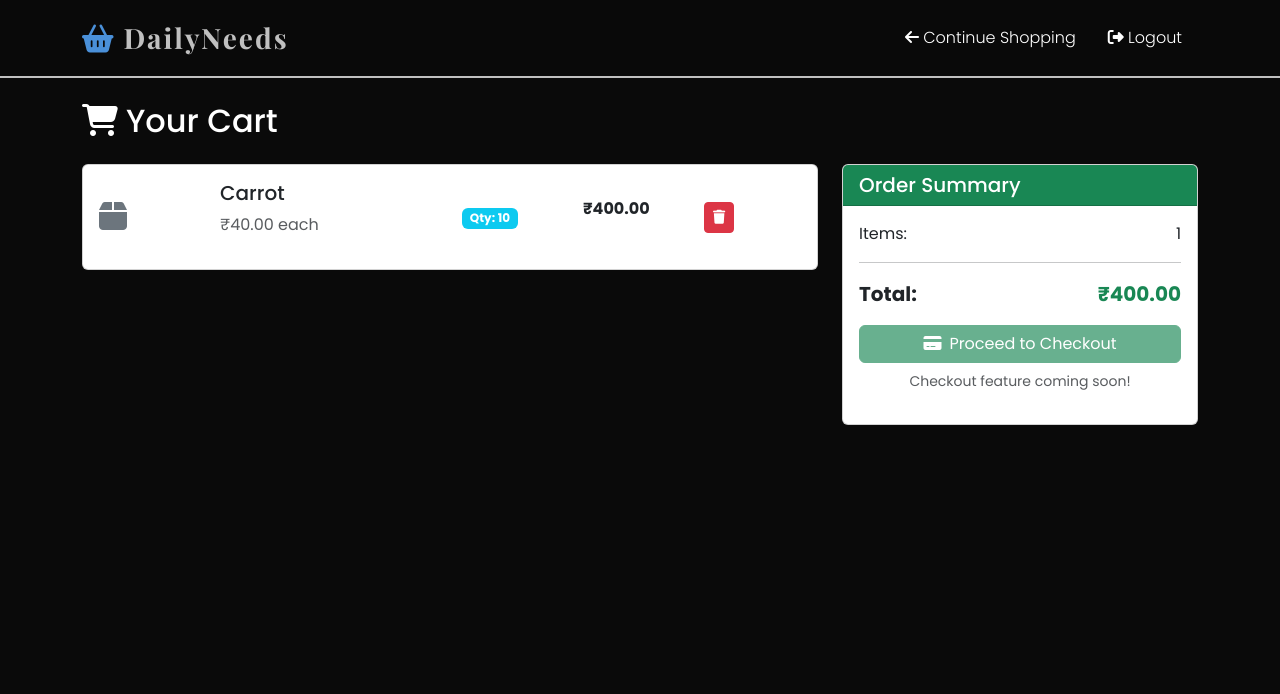
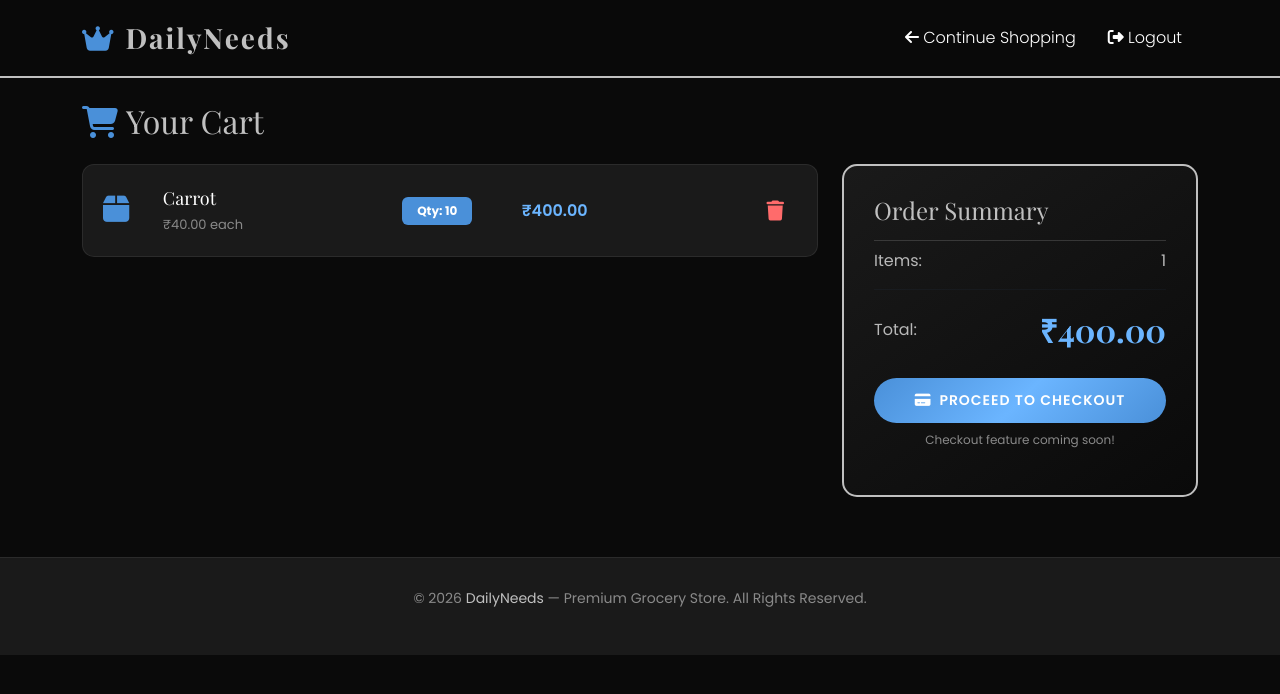
Before and after one commit to BRK-Devops/DailyNeeds-PHP-Docker, a PHP site: page /cart.php in a window 1280 px wide. Shown: the top 694 px of the page. Run offline with PHP 8.4, Linux system fonts and the light colour scheme; the visitor is signed in with stand-in values (Sample User, id 1); data comes from the database, SQL or seed files in the repository; tables that the repository leaves empty hold one stand-in row (values such as "Sample post").

Commit message:
Update cart.php

```diff
--- a/cart.php
+++ b/cart.php
@@ -6,7 +6,6 @@ if(!isset($_SESSION['user_id'])) {
     exit();
 }
 
-// Get cart items
 $stmt = $pdo->prepare("
     SELECT c.id as cart_id, c.quantity, p.id as product_id, p.name, p.price, p.image
     FROM cart c
@@ -33,10 +32,10 @@ foreach($cart_items as $item) {
     <link href="css/style.css" rel="stylesheet">
 </head>
 <body>
-    <nav class="navbar navbar-expand-lg navbar-dark bg-success">
+    <nav class="navbar navbar-expand-lg">
         <div class="container">
             <a class="navbar-brand" href="dashboard.php">
-                <i class="fas fa-shopping-basket me-2"></i>DailyNeeds
+                <i class="fas fa-crown"></i>DailyNeeds
             </a>
             <button class="navbar-toggler" type="button" data-bs-toggle="collapse" data-bs-target="#navbarNav">
                 <span class="navbar-toggler-icon"></span>
@@ -59,83 +58,81 @@ foreach($cart_items as $item) {
     </nav>
 
     <div class="container mt-4">
-        <h2 class="mb-4"><i class="fas fa-shopping-cart me-2"></i>Your Cart</h2>
+        <h2 class="mb-4" style="font-family:'Playfair Display',serif;color:var(--silver);">
+            <i class="fas fa-shopping-cart me-2" style="color:var(--blue);"></i>Your Cart
+        </h2>
 
         <?php if(isset($_SESSION['message'])): ?>
             <div class="alert alert-success"><?php echo $_SESSION['message']; unset($_SESSION['message']); ?></div>
-        <?php endif; ?>
-
-        <?php if(isset($_SESSION['error'])): ?>
-            <div class="alert alert-danger"><?php echo $_SESSION['error']; unset($_SESSION['error']); ?></div>
         <?php endif; ?>
 
         <?php if(count($cart_items) > 0): ?>
             <div class="row">
                 <div class="col-md-8">
                     <?php foreach($cart_items as $item): ?>
-                        <div class="card mb-3">
-                            <div class="card-body">
+                        <div class="cart-item">
                             <div class="row align-items-center">
-                                    <div class="col-md-2">
-                                        <i class="fas fa-box fa-2x text-secondary"></i>
+                                <div class="col-md-1">
+                                    <i class="fas fa-box" style="font-size:30px;color:var(--blue);"></i>
                                 </div>
                                 <div class="col-md-4">
-                                        <h5><?php echo $item['name']; ?></h5>
-                                        <p class="text-muted">₹<?php echo number_format($item['price'], 2); ?> each</p>
+                                    <div class="item-name"><?php echo $item['name']; ?></div>
+                                    <span style="color:var(--gray);font-size:13px;">₹<?php echo number_format($item['price'], 2); ?> each</span>
                                 </div>
                                 <div class="col-md-2">
-                                        <span class="badge bg-info">Qty: <?php echo $item['quantity']; ?></span>
+                                    <span class="badge" style="background:var(--blue);color:var(--white);padding:8px 15px;">
+                                        Qty: <?php echo $item['quantity']; ?>
+                                    </span>
                                 </div>
-                                    <div class="col-md-2">
-                                        <p class="fw-bold">₹<?php echo number_format($item['price'] * $item['quantity'], 2); ?></p>
+                                <div class="col-md-3">
+                                    <span class="item-price">₹<?php echo number_format($item['price'] * $item['quantity'], 2); ?></span>
                                 </div>
-                                    <div class="col-md-2">
+                                <div class="col-md-2 text-end">
                                     <a href="remove_from_cart.php?id=<?php echo $item['cart_id']; ?>"
-                                           class="btn btn-danger btn-sm"
+                                       class="btn" style="color:#FF6B6B;font-size:20px;"
                                        onclick="return confirm('Remove from cart?')">
                                         <i class="fas fa-trash"></i>
                                     </a>
                                 </div>
                             </div>
                         </div>
-                        </div>
                     <?php endforeach; ?>
                 </div>
                 <div class="col-md-4">
-                    <div class="card">
-                        <div class="card-header bg-success text-white">
-                            <h5 class="mb-0">Order Summary</h5>
-                        </div>
-                        <div class="card-body">
-                            <div class="d-flex justify-content-between mb-2">
+                    <div class="cart-summary">
+                        <h4>Order Summary</h4>
+                        <div class="d-flex justify-content-between mb-2" style="color:var(--gray-light);">
                             <span>Items:</span>
                             <span><?php echo count($cart_items); ?></span>
                         </div>
-                            <hr>
-                            <div class="d-flex justify-content-between fw-bold fs-5">
-                                <span>Total:</span>
-                                <span class="text-success">₹<?php echo number_format($total, 2); ?></span>
+                        <hr style="border-color:rgba(74,144,217,0.2);">
+                        <div class="d-flex justify-content-between align-items-center">
+                            <span style="color:var(--gray-light);">Total:</span>
+                            <span class="total-amount">₹<?php echo number_format($total, 2); ?></span>
                         </div>
-                            <button class="btn btn-success w-100 mt-3" disabled>
+                        <button class="btn-blue w-100 mt-4" disabled>
                             <i class="fas fa-credit-card me-2"></i>Proceed to Checkout
                         </button>
-                            <p class="text-muted text-center mt-2 small">Checkout feature coming soon!</p>
-                        </div>
+                        <p class="text-center mt-2" style="color:var(--gray);font-size:12px;">Checkout feature coming soon!</p>
                     </div>
                 </div>
             </div>
         <?php else: ?>
             <div class="text-center py-5">
-                <i class="fas fa-shopping-cart fa-5x text-muted mb-3"></i>
-                <h3>Your cart is empty</h3>
-                <p class="text-muted">Start shopping now!</p>
-                <a href="dashboard.php" class="btn btn-success">
-                    <i class="fas fa-arrow-left me-2"></i>Browse Products
-                </a>
+                <i class="fas fa-shopping-cart" style="font-size:80px;color:var(--gray);margin-bottom:20px;"></i>
+                <h3 style="color:var(--gray-light);">Your cart is empty</h3>
+                <p style="color:var(--gray);">Explore our premium collection now!</p>
+                <a href="dashboard.php" class="btn-blue">Browse Products</a>
             </div>
         <?php endif; ?>
     </div>
 
+    <footer class="footer">
+        <div class="container">
+            <p>© 2026 <span class="silver-text">DailyNeeds</span> — Premium Grocery Store. All Rights Reserved.</p>
+        </div>
+    </footer>
+
     <script src="https://cdnjs.cloudflare.com/ajax/libs/bootstrap/5.3.0/js/bootstrap.bundle.min.js"></script>
 </body>
 </html>
```
Lines whose indentation alone changed are shown as unchanged.
